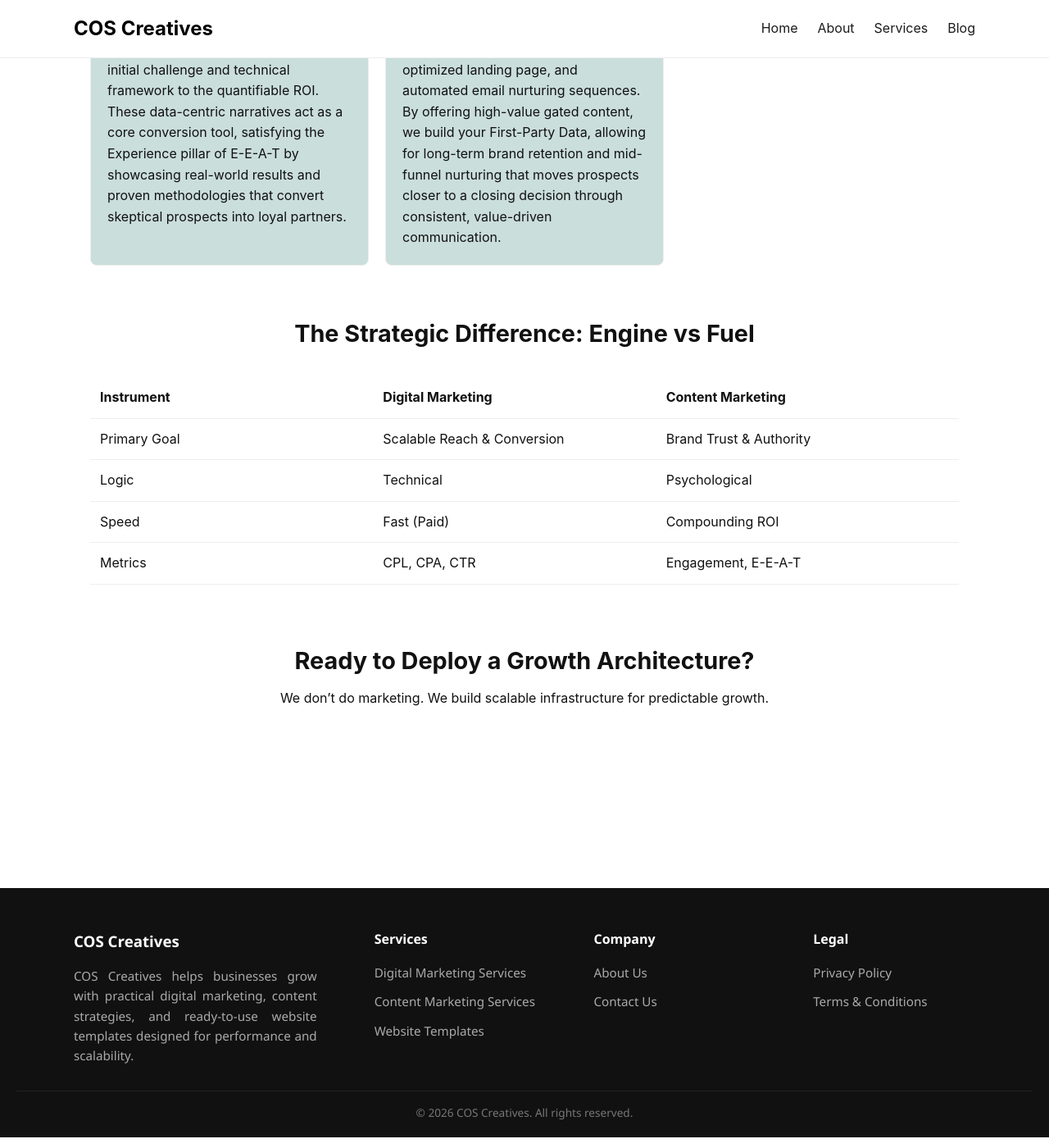
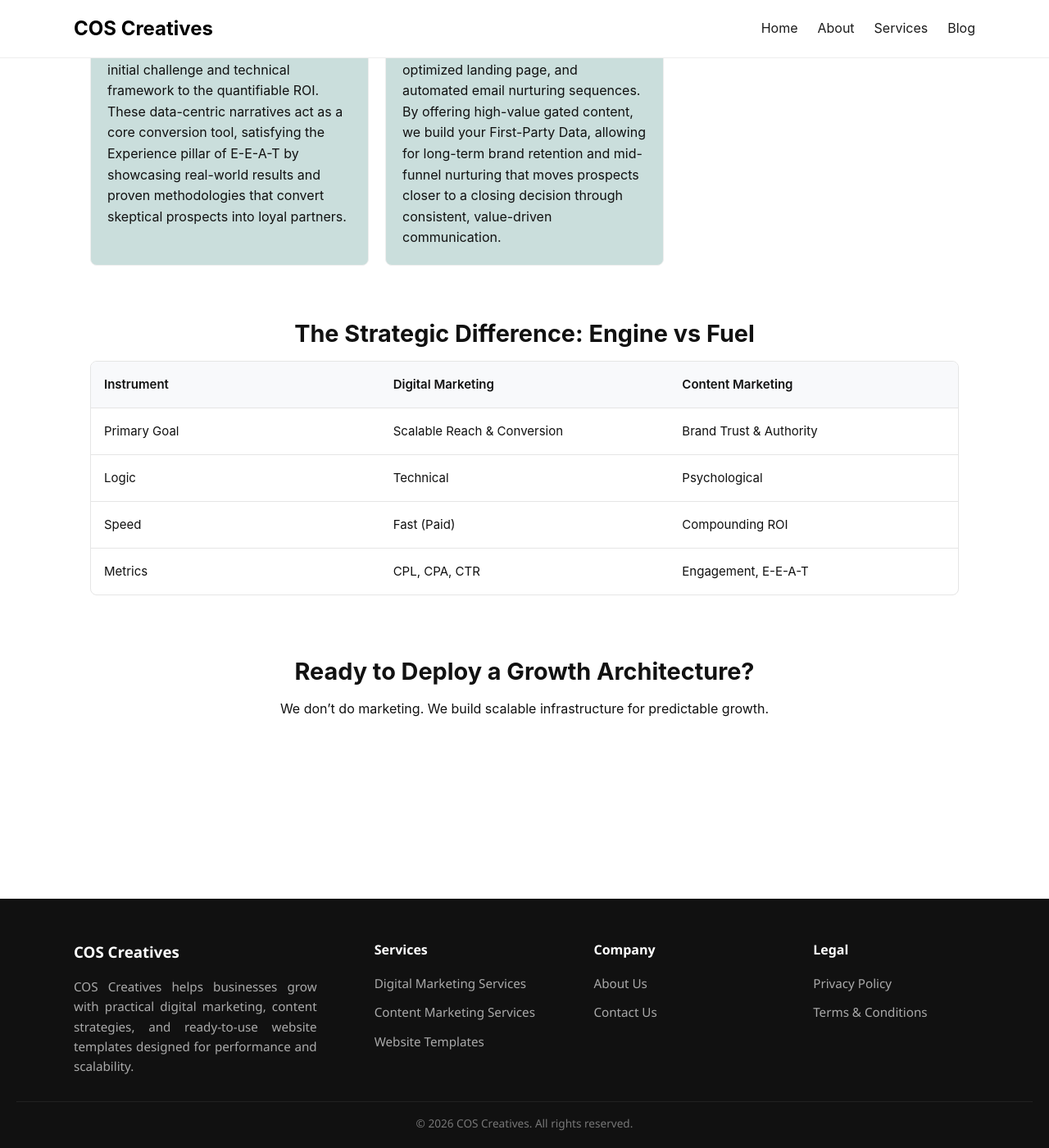
Before and after one commit to coscreativez-main/website, a Jekyll site: the page built from services.html, in a window 1280 px wide and 1400 px high, scrolled down 2746 px. Shown: the whole window at 82% size. Built offline with Jekyll 4.4.1, drawn with Linux system fonts in a browser that asks for light colours.

Commit message:
Update style.css

```diff
--- a/assets/css/style.css
+++ b/assets/css/style.css
@@ -1509,20 +1509,102 @@ article img {
 }
 
 /* Comparison Table */
-.services .table {
-  margin-top: 30px;
-}
-
-.services .row {
+/* Base Table Styling (keep your design intact) */
+.comparison .table {
+  width: 100%;
+  display: flex;
+  flex-direction: column;
+  border: 1px solid #e5e5e5;
+  border-radius: 8px;
+  overflow: hidden;
+}
+
+.comparison .row {
   display: grid;
   grid-template-columns: 1fr 1fr 1fr;
-  padding: 12px;
-  border-bottom: 1px solid #eee;
-}
-
-.services .row.head {
-  font-weight: bold;
-  background: var(--light);
+  border-bottom: 1px solid #e5e5e5;
+}
+
+.comparison .row:last-child {
+  border-bottom: none;
+}
+
+.comparison .row div {
+  padding: 16px;
+  font-size: 15px;
+}
+
+/* Header row */
+.comparison .row.head {
+  background: #f8f9fb;
+  font-weight: 600;
+}
+
+/* ------------------ */
+/* RESPONSIVE DESIGN */
+/* ------------------ */
+
+/* Tablet */
+@media (max-width: 768px) {
+  .comparison .row {
+    grid-template-columns: 1fr 1fr;
+  }
+
+  .comparison .row.head {
+    display: none; /* hide header for stacked layout */
+  }
+
+  .comparison .row {
+    margin-bottom: 16px;
+    border: 1px solid #e5e5e5;
+    border-radius: 6px;
+  }
+
+  .comparison .row div {
+    display: flex;
+    justify-content: space-between;
+    border-bottom: 1px solid #eee;
+  }
+
+  .comparison .row div:last-child {
+    border-bottom: none;
+  }
+
+  /* Add labels dynamically */
+  .comparison .row div:nth-child(1)::before {
+    content: "Instrument";
+    font-weight: 600;
+    opacity: 0.6;
+  }
+
+  .comparison .row div:nth-child(2)::before {
+    content: "Digital Marketing";
+    font-weight: 600;
+    opacity: 0.6;
+  }
+
+  .comparison .row div:nth-child(3)::before {
+    content: "Content Marketing";
+    font-weight: 600;
+    opacity: 0.6;
+  }
+}
+
+/* Mobile */
+@media (max-width: 480px) {
+  .comparison .row {
+    grid-template-columns: 1fr;
+  }
+
+  .comparison .row div {
+    flex-direction: column;
+    align-items: flex-start;
+    gap: 4px;
+  }
+
+  .comparison .row div::before {
+    font-size: 13px;
+  }
 }
 
 /* CTA */
```
